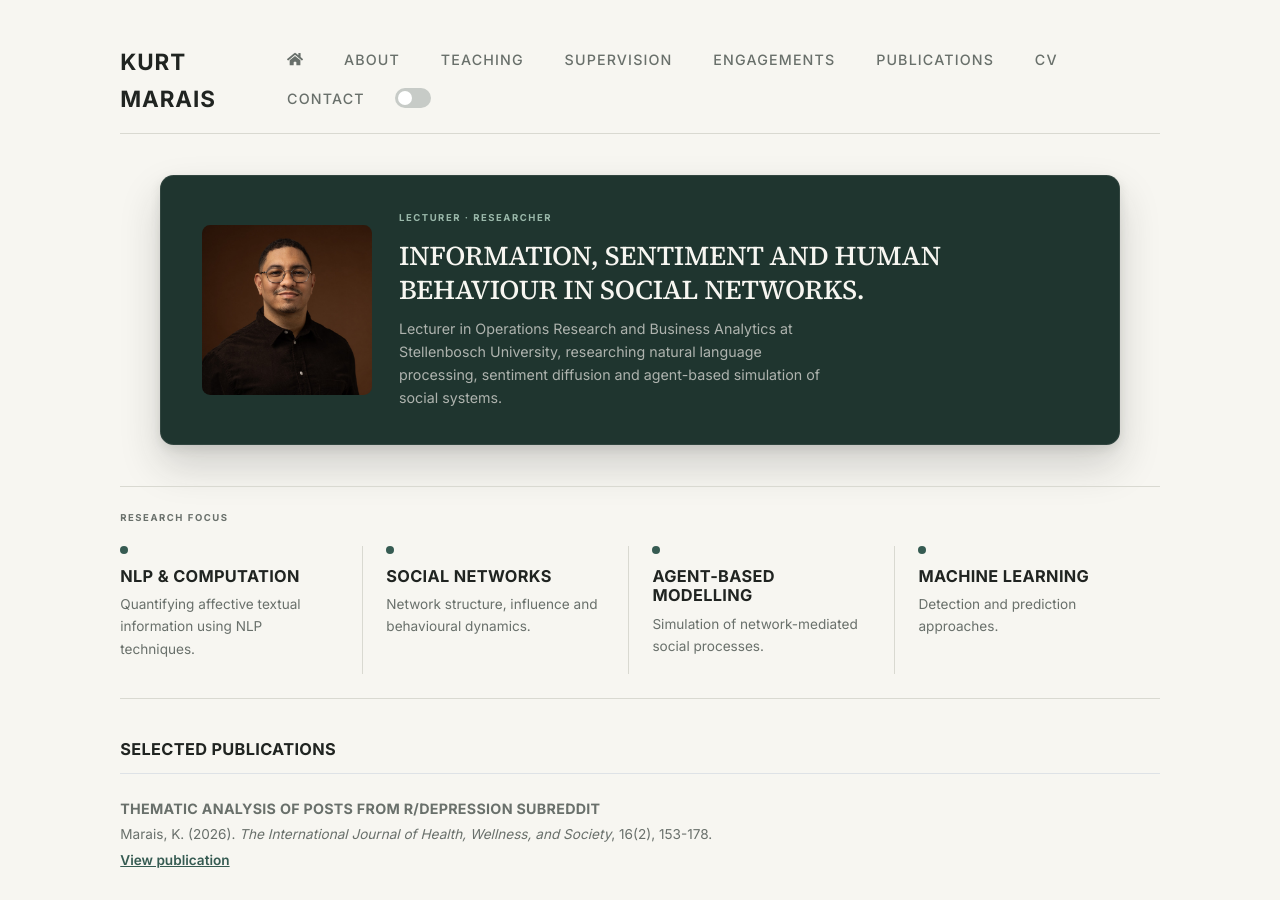
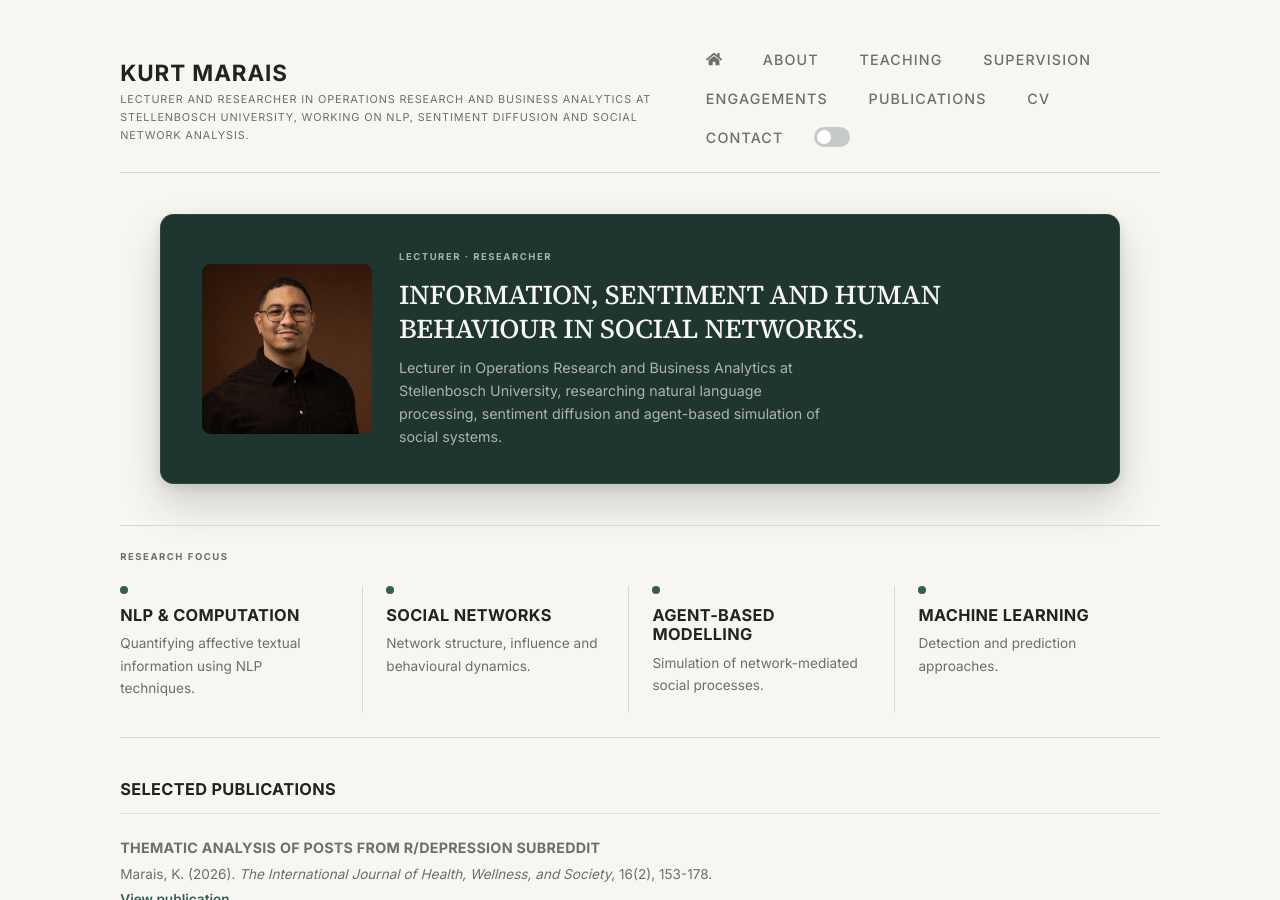
Before and after one commit to kurtmarais/kurtmarais.github.io, a Jekyll site: the page built from index.md, in a window 1280 px wide and 900 px high. Built offline with Jekyll 4.4.1, drawn with Linux system fonts in a browser that asks for light colours; some of the changed text lies outside the part shown.

Commit message:
Add files via upload

```diff
--- a/_config.yml
+++ b/_config.yml
@@ -1,7 +1,7 @@
-url: "https://YOURUSERNAME.github.io"
+url: "https://kurtmarais.github.io"
 baseurl: ""
 title: "Kurt Marais"
-# description: "Lecturer and researcher"
+description: "Lecturer and researcher in Operations Research and Business Analytics at Stellenbosch University, working on NLP, sentiment diffusion and social network analysis."
 lang: "en"
 markdown: kramdown
 permalink: /:categories/:title/
```
